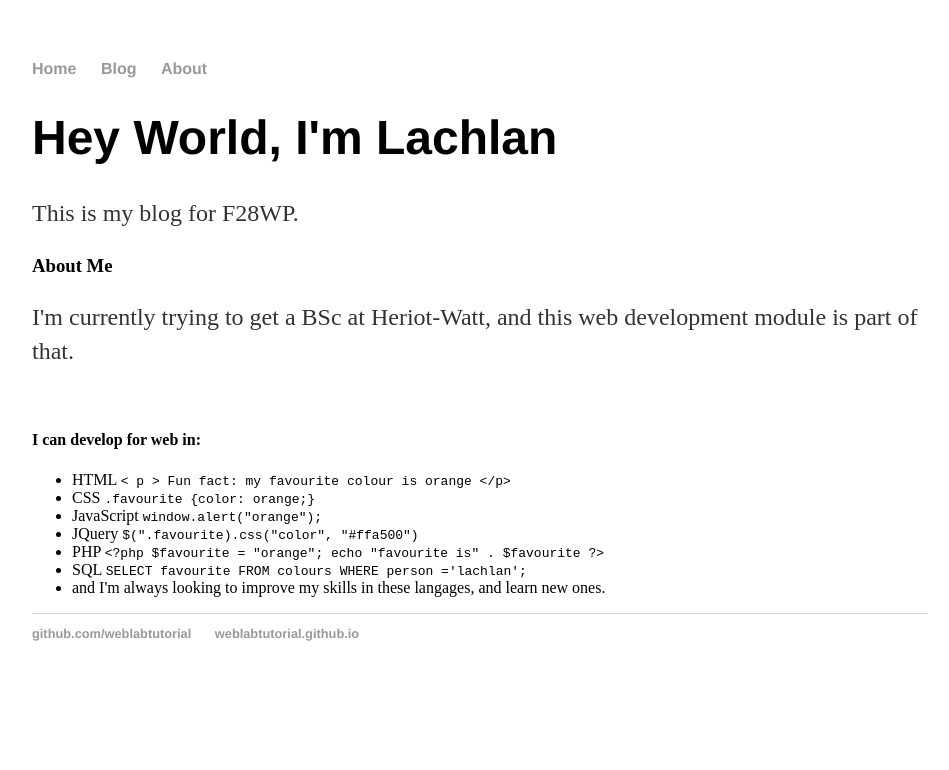
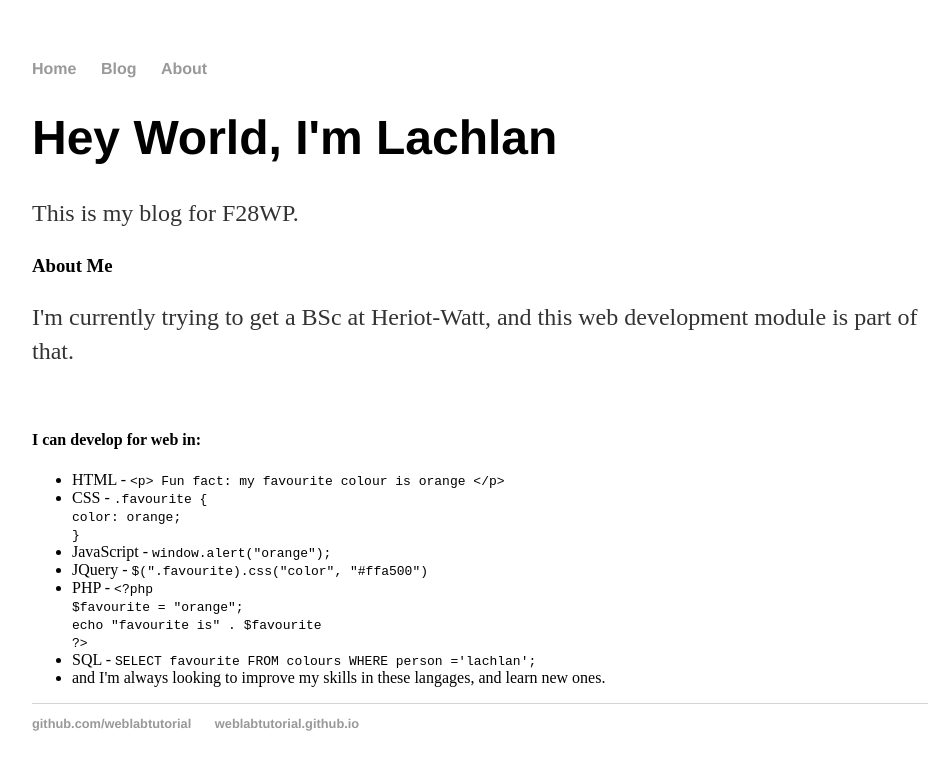
Before and after one commit to lach1an/lach1an.github.io, a Jekyll site: the page built from about/index.html, in a window 1280 px wide. Shown: the top 770 px of the page, without its empty margins (160-1109 px from the left). Built offline with Jekyll 4.4.1, drawn with Linux system fonts in a browser that asks for light colours.

Commit message:
Update index.html

```diff
--- a/about/index.html
+++ b/about/index.html
@@ -14,26 +14,26 @@ title: About
     <h4> I can develop for web in: </h4>
     <ul>
       <li>
-        HTML <code> &lt; p &gt; Fun fact: my favourite colour is <span class="favourite">orange</span> &lt;/p&gt; </code>
+        HTML - <code> &lt;p&gt; Fun fact: my favourite colour is <span class="favourite">orange</span> &lt;/p&gt; </code>
       </li>
       <li>
-        CSS <code> .favourite {color: orange;} </code>
+        CSS - <code> .favourite { <br>color: orange;<br>} </code>
       </li>
       <li>
-        JavaScript <code> window.alert("orange"); </code>
+        JavaScript - <code> window.alert("orange"); </code>
       </li>
       <li>
-        JQuery  <code> $(".favourite).css("color", "#ffa500") </code>
+        JQuery -  <code> $(".favourite).css("color", "#ffa500") </code>
       </li>
       <li>
-        PHP <code> &lt;?php
-                      $favourite = "orange";
-                      echo "favourite is" . $favourite
-                    ?&gt;
+        PHP - <code> &lt;?php <br>
+                      $favourite = "orange"; <br>
+                      echo "favourite is" . $favourite <br>
+                    ?&gt; <br>
         </code>
       </li>
       <li>
-        SQL <code> SELECT favourite FROM colours WHERE person ='lachlan'; </code>
+        SQL - <code> SELECT favourite FROM colours WHERE person ='lachlan'; </code>
       </li>
       <li>
         and I'm always looking to improve my skills in these langages, and learn new ones.
```
